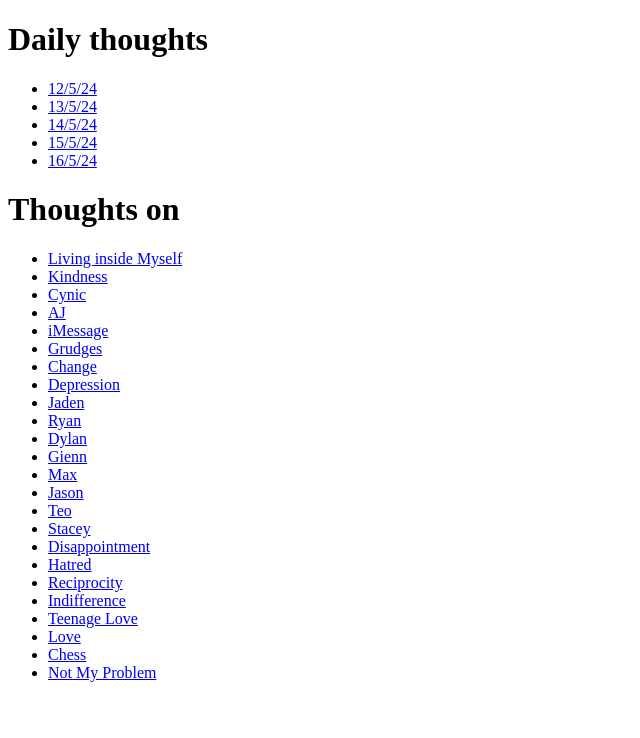
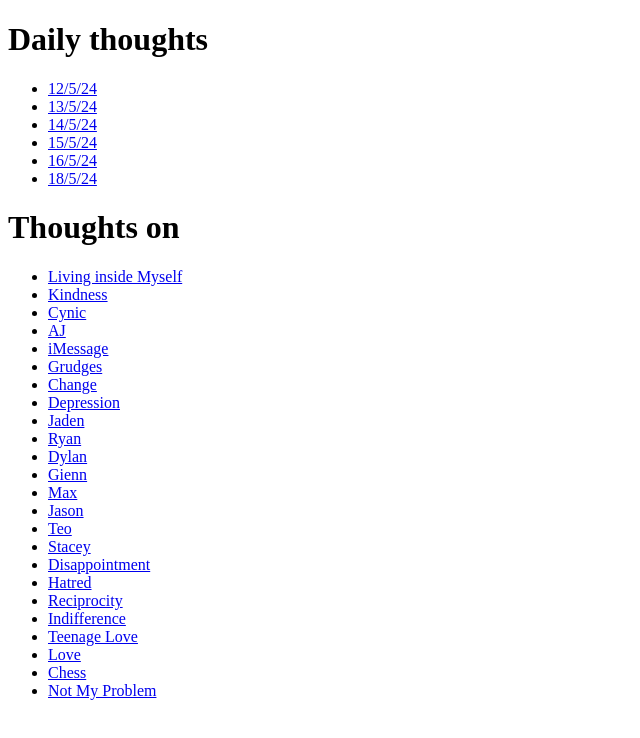
Before and after one commit to gaomason/masongao, a plain HTML site: page index.html in a window 1280 px wide. Shown: the whole page, without its empty margins (0-640 px from the left). Drawn offline with Linux system fonts and the light colour scheme.

Commit message:
Update index.html

```diff
--- a/index.html
+++ b/index.html
@@ -13,6 +13,7 @@
             <li> <a href="entries/140524.html">14/5/24</a></li>
                         <li><a href="entries/150524.html">15/5/24</a></li>
           <li>   <a href="entries/160524.html">16/5/24</a></li>
+                      <li>   <a href="entries/180524.html">18/5/24</a></li>
         </ul>
     <h1>Thoughts on</h1>
     <ul>
```
